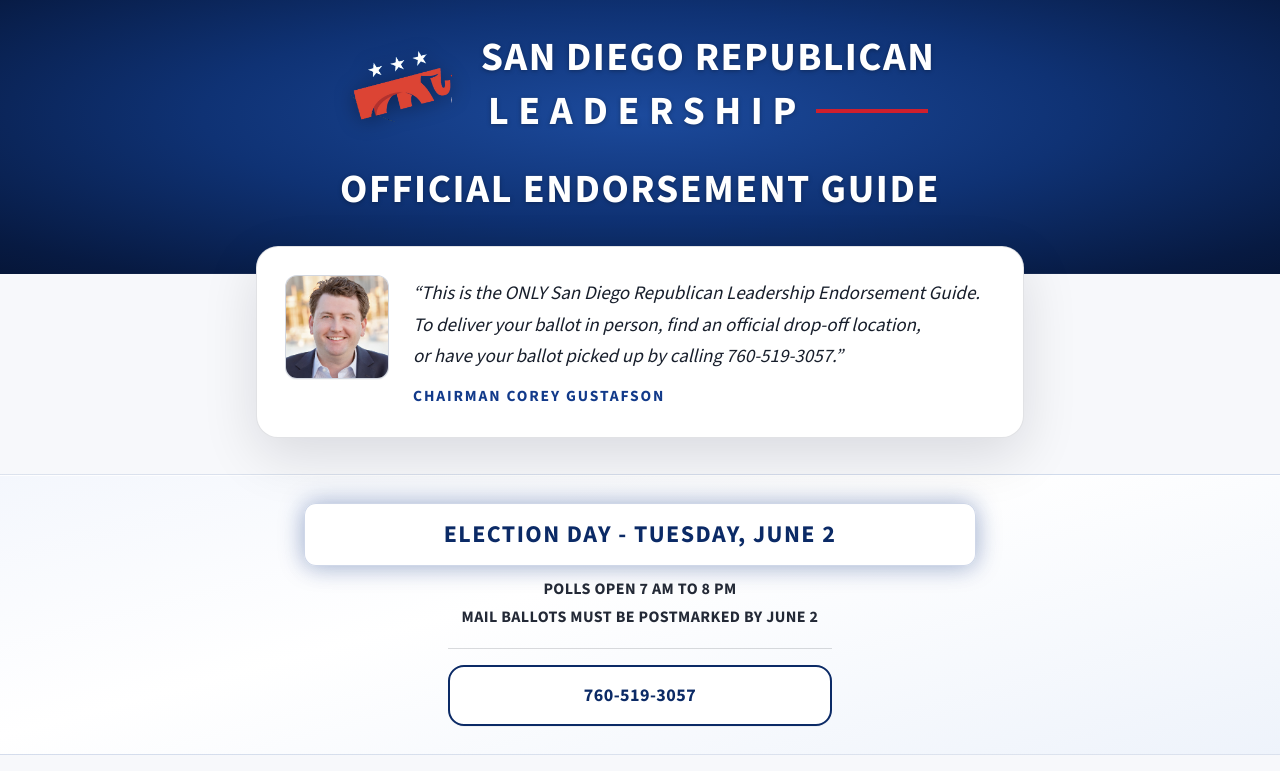
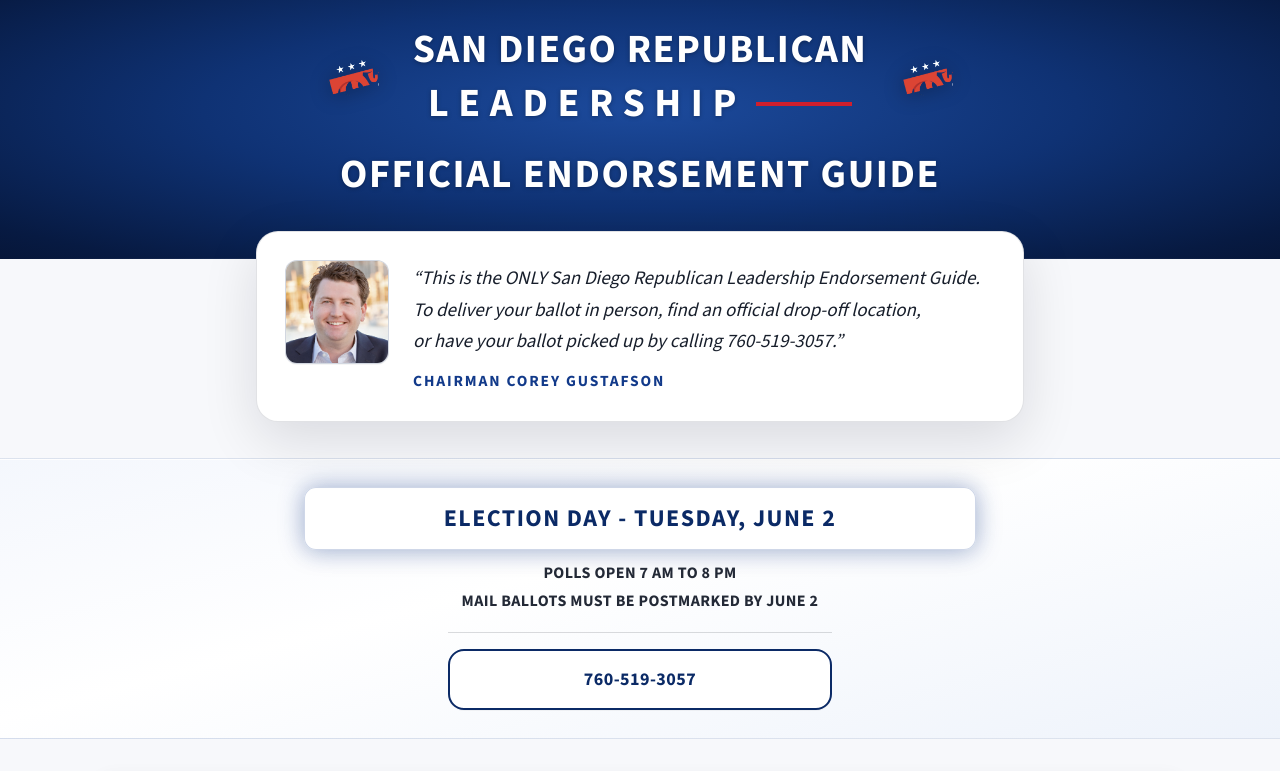
Before and after one commit to SeaForthStrategies/SDrepublicans, a Next.js app in the folder web/: page / in a window 1280 px wide. Shown: the top 771 px of the page. Built offline with nearby package versions, Linux system fonts and the light colour scheme.

Commit message:
Hero: flank brand block with elephant marks, center masthead copy
Made-with: Cursor

```diff
--- a/web/src/components/mailer/SiteHero.tsx
+++ b/web/src/components/mailer/SiteHero.tsx
@@ -9,8 +9,23 @@ import type { MailerHeader, MailerPageData } from "@/content/mailer";
 const phoneBtn =
   "inline-flex min-h-[52px] items-center justify-center rounded-[var(--radius-md)] border-2 border-[var(--primary-2)] bg-white px-6 py-3.5 text-center text-[clamp(1rem,0.5vw+0.75rem,1.125rem)] font-extrabold uppercase tracking-wide text-[var(--primary-2)] shadow-[var(--shadow-xs)] transition-colors hover:bg-[var(--surface-2)] focus-visible:outline-none focus-visible:ring-2 focus-visible:ring-[var(--primary)] focus-visible:ring-offset-2 focus-visible:ring-offset-white sm:min-h-[50px] md:px-7";
 
-const heroLogoSizes =
-  "(max-width: 639px) 88px, (max-width: 767px) 100px, 120px";
+const heroFlankSizes =
+  "(max-width: 639px) 44px, (max-width: 767px) 52px, 60px";
+
+function HeroFlankElephant({ logoSrc }: { logoSrc: string }) {
+  return (
+    <div className="relative h-11 w-11 shrink-0 sm:h-12 sm:w-12 md:h-14 md:w-14">
+      <Image
+        src={logoSrc}
+        alt=""
+        fill
+        sizes={heroFlankSizes}
+        className="object-contain drop-shadow-[0_2px_10px_rgba(0,0,0,0.35)]"
+        aria-hidden
+      />
+    </div>
+  );
+}
 
 /** Matches “OFFICIAL ENDORSEMENT GUIDE” — tuned so long first line wraps cleanly on narrow phones */
 const heroHeadlineScale =
@@ -53,18 +68,10 @@ export function SiteHero({
           className={`${mailerContainer} relative z-10 flex w-full flex-col items-center pb-12 pt-[max(1.25rem,env(safe-area-inset-top))] md:pb-16 md:pt-[max(1.75rem,env(safe-area-inset-top))]`}
         >
           <div className="flex w-full flex-col items-center text-center">
-            <div className="flex w-full max-w-full flex-col items-center justify-center gap-4 min-[400px]:flex-row min-[400px]:flex-wrap min-[400px]:gap-4 sm:gap-5 md:gap-6">
-              <div className="relative h-[4.5rem] w-[4.5rem] shrink-0 sm:h-[5.25rem] sm:w-[5.25rem] md:h-28 md:w-28">
-                <Image
-                  src={brandLeft.logo.src}
-                  alt={brandLeft.logo.alt}
-                  fill
-                  sizes={heroLogoSizes}
-                  className="object-contain drop-shadow-[0_2px_10px_rgba(0,0,0,0.35)]"
-                  priority
-                />
-              </div>
-              <div className="w-full min-w-0 max-w-full text-center min-[400px]:w-auto min-[400px]:max-w-xl sm:max-w-2xl md:max-w-3xl">
+            <div className="flex w-full justify-center">
+              <div className="inline-flex max-w-full flex-wrap items-center justify-center gap-x-2 gap-y-3 sm:gap-x-4 md:gap-x-6 lg:gap-x-8">
+                <HeroFlankElephant logoSrc={brandLeft.logo.src} />
+                <div className="min-w-0 max-w-[min(100%,34rem)] text-center sm:max-w-xl md:max-w-2xl">
                   <p
                     className={`${heroHeadlineScale} text-pretty tracking-[0.02em] sm:tracking-[0.03em] md:tracking-[0.035em]`}
                   >
@@ -77,15 +84,17 @@ export function SiteHero({
                       {brandLeft.titleBottom}
                     </span>
                     <span
-                    className="h-0.5 w-14 shrink-0 bg-[var(--accent)] sm:w-16 md:h-1 md:w-24 lg:w-28"
+                      className="h-0.5 w-12 shrink-0 bg-[var(--accent)] sm:w-14 md:h-1 md:w-20 lg:w-24"
                       aria-hidden
                     />
                   </div>
                 </div>
+                <HeroFlankElephant logoSrc={brandLeft.logo.src} />
+              </div>
             </div>
 
             <h1
-              className={`${heroHeadlineScale} mx-auto mt-5 w-full max-w-4xl text-balance tracking-[0.02em] sm:mt-6 sm:tracking-[0.03em] md:mt-7 md:tracking-[0.035em] lg:tracking-[0.04em]`}
+              className={`${heroHeadlineScale} mx-auto mt-5 w-full max-w-4xl text-balance text-center tracking-[0.02em] sm:mt-6 sm:tracking-[0.03em] md:mt-7 md:tracking-[0.035em] lg:tracking-[0.04em]`}
             >
               {headline}
             </h1>
```
Lines whose indentation alone changed are shown as unchanged.
